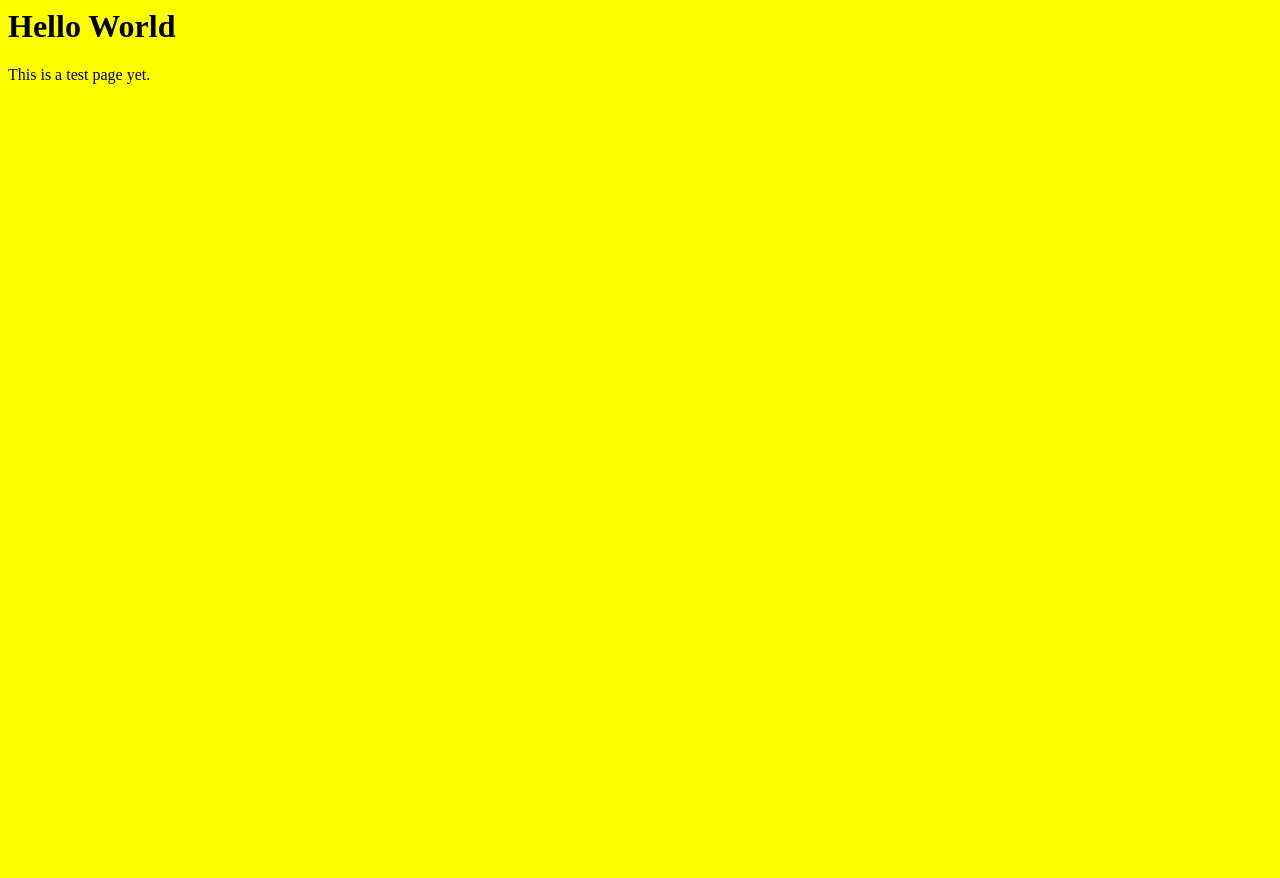
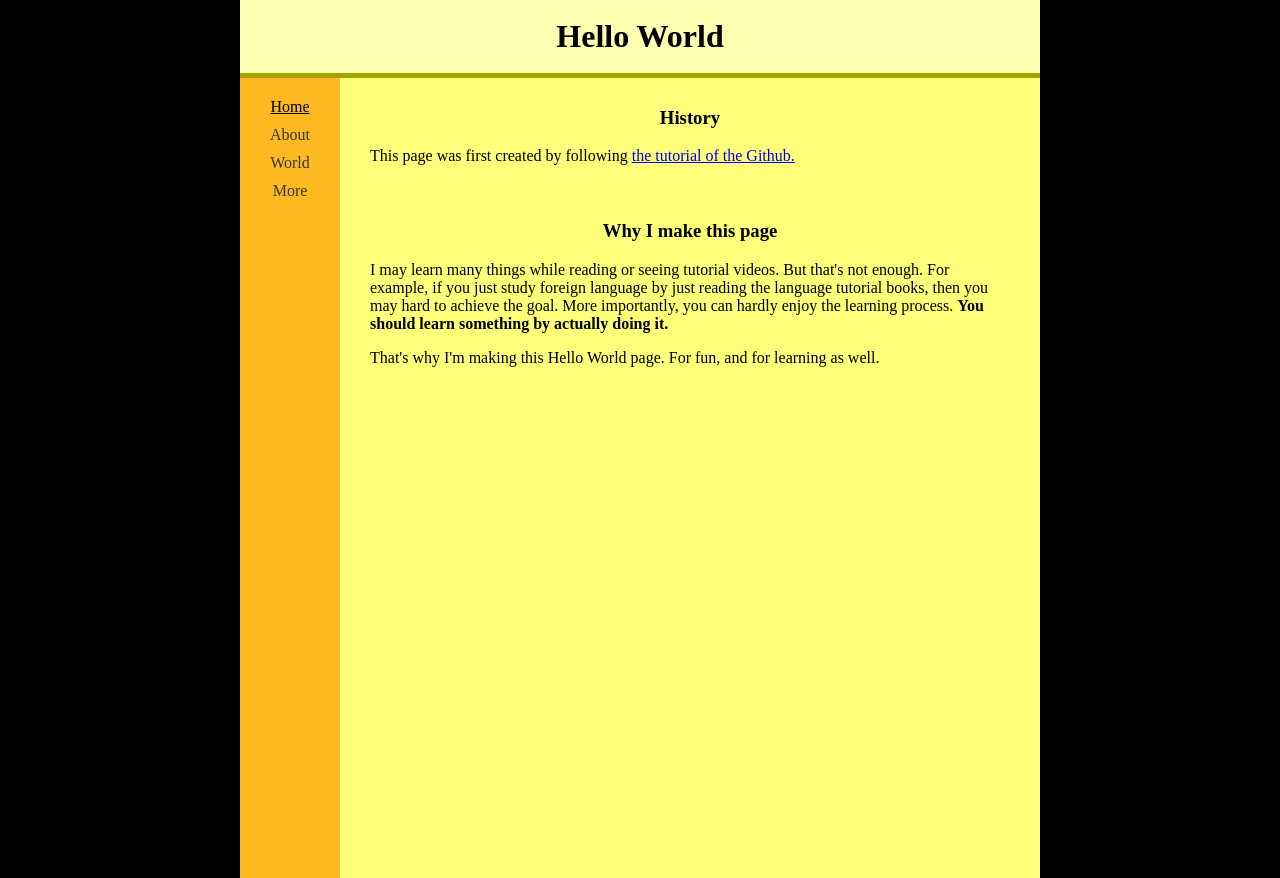
Before and after one commit to stollener/hello-world, a plain HTML site: page index.html in a window 1280 px wide. Before the commit the page ends 800 px from the top, so only its background shows below. Drawn offline with Linux system fonts and the light colour scheme.

Commit message:
Develope the Hello World pages with modifying and adding html, css, js.

```diff
--- a/index.html
+++ b/index.html
@@ -1,10 +1,34 @@
+<!DOCTYPE html>
 <html>
   <head>
-    <title>Hello World!!</title>
+    <title>Hello World</title>
     <link rel="stylesheet" href="style.css">
   </head>
   <body>
-    <h1>Hello World</h1>
-    <p>This is a test page yet.</p>
+    <header>
+      <h1><a href="index.html">Hello World</a></h1>
+    </header>
+    <div id="body">
+      <nav>
+        <ul class="nav">
+          <li><a href="index.html" id="active">Home</a></li>
+          <li><a href="about.html">About</a></li>
+          <li><a href="world.html">World</a></li>
+          <li><a href="more.html">More</a></li>
+        </ul>
+      </nav>
+      <div id="content">
+        <article>
+          <h3>History</h3>
+          <p>This page was first created by following <a href="https://guides.github.com/activities/hello-world/">the tutorial of the Github.</a></p>
+        </article>
+        <article>
+          <h3>Why I make this page</h3>
+          <p>I may learn many things while reading or seeing tutorial videos. But that's not enough. For example, if you just study foreign language by just reading the language tutorial books, then you may hard to achieve the goal. More importantly, you can hardly enjoy the learning process. <strong>You should learn something by actually doing it.</strong></p>
+          <p>That's why I'm making this Hello World page. For fun, and for learning as well.</p>
+        </article>
+      </div>
+    </div>
+    <script src="test.js"></script>
   </body>
 </html>
--- a/style.css
+++ b/style.css
@@ -1,3 +1,109 @@
+html, body {
+  height: 100%;
+}
+
 body {
-  background-color: rgb(255, 255, 0);
+  background-color: black;
+  margin: 0;
 }
+
+header {
+  text-align: center;
+  padding: 18px;
+  background-color: rgb(254, 255, 176);
+  border-bottom: 5px solid rgb(165, 165, 0);
+}
+
+#body {
+  display: grid;
+  grid-template-columns: 100px 1fr;
+  height: 100%;
+}
+
+nav {
+  height: 100%;
+  background-color: rgb(255, 185, 32);
+}
+
+.nav {
+  list-style-type: none;
+  padding: 10px;
+  margin: 0;
+  text-align: center;
+}
+
+.nav li {
+  margin: 10px;
+}
+
+.nav li a {
+  text-decoration: none;
+  color: rgb(54, 54, 54);
+}
+
+#active {
+  text-decoration: underline;
+  color: black;
+}
+
+#content {
+  padding-left: 20px;
+  padding-right: 20px;
+  background-color: rgb(255, 255, 122);
+}
+
+article {
+  padding: 10px;
+}
+
+h1 {
+  margin: 0;
+}
+
+h1 a {
+  text-decoration: none;
+  color: black;
+}
+
+h3 {
+  text-align: center;
+}
+
+/* For mobile devices */
+@media (max-width: 500px) {
+
+  #body {
+    display: block;
+  }
+
+  nav {
+    height: auto;
+  }
+
+  .nav li {
+    display: inline;
+    font-size: 0.9em;
+  }
+
+  header {
+    font-size: 0.8em;
+    padding: 15px;
+    background-color: rgb(254, 255, 176);
+    border-bottom: none;
+  }
+
+  #content {
+    height: 100%
+  }
+
+}
+
+/* for large screen */
+@media (min-width: 800px) {
+
+  body {
+    width: 800px;
+    margin: auto;
+  }
+
+}
--- /dev/null
+++ b/test.js
@@ -0,0 +1 @@
+// alert('Welcome to my Hello World site!!');
```
Also changed, not shown: about.html (added, +29 -0 lines), more.html (added, +29 -0 lines), world.html (added, +29 -0 lines), 1 other file.
